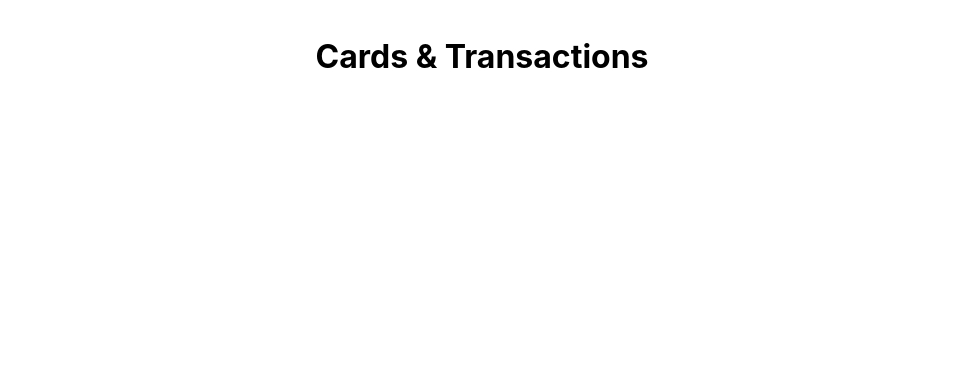
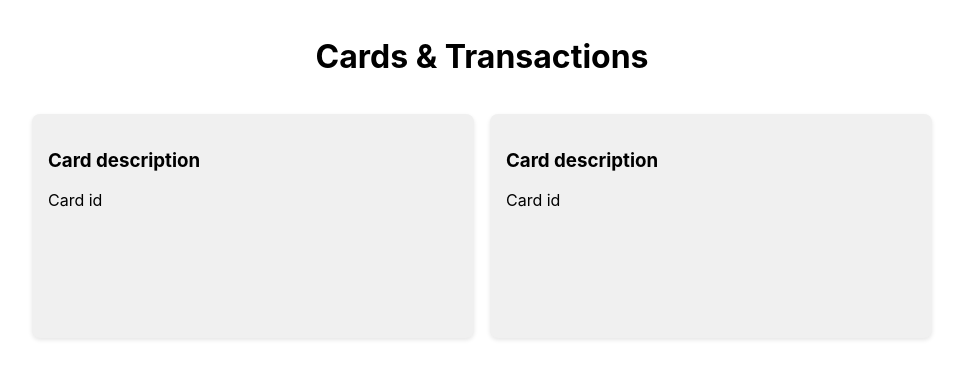
Before and after one commit to clssrx/cards-and-transactions, a React (Vite) app: page / in a window 1280 px wide. Shown: the top 378 px of the page, without its empty margins (158-1121 px from the left). Built offline with nearby package versions, Linux system fonts and the light colour scheme.

Commit message:
feat: add static cardslist and carditem, basic styling

```diff
--- /dev/null
+++ b/src/components/CardsList/CardItem/CardItem.css
@@ -0,0 +1,8 @@
+.card-item {
+	background-color: #f0f0f0;
+	padding: 1rem;
+	border-radius: 8px;
+	box-shadow: 0 2px 4px rgba(0, 0, 0, 0.1);
+	min-height: 12rem;
+	cursor: pointer;
+}
--- /dev/null
+++ b/src/components/CardsList/CardItem/CardItem.tsx
@@ -0,0 +1,12 @@
+import './CardItem.css';
+
+function CardItem() {
+	return (
+		<div className='card-item'>
+			<h3>Card description</h3>
+			<p>Card id</p>
+		</div>
+	);
+}
+
+export default CardItem;
--- /dev/null
+++ b/src/components/CardsList/CardsList.css
@@ -0,0 +1,14 @@
+.card-list {
+	list-style: none;
+	display: grid;
+	grid-template-columns: repeat(2, 1fr);
+	gap: 1rem;
+	margin: 0;
+	padding: 0;
+}
+
+@media (max-width: 480px) {
+	.card-list {
+		grid-template-columns: 1fr;
+	}
+}
--- /dev/null
+++ b/src/components/CardsList/CardsList.tsx
@@ -0,0 +1,13 @@
+import './CardsList.css';
+import CardItem from './CardItem/CardItem';
+
+function CardsList() {
+	return (
+		<section className='card-list'>
+			<CardItem />
+			<CardItem />
+		</section>
+	);
+}
+
+export default CardsList;
--- a/src/pages/Dashboard.css
+++ b/src/pages/Dashboard.css
@@ -1,3 +1,12 @@
 .header {
 	text-align: center;
 }
+
+.main {
+	max-width: 900px;
+	margin: 0 auto;
+	padding: 1rem;
+	display: flex;
+	flex-direction: column;
+	gap: 1rem;
+}
--- a/src/pages/Dashboard.tsx
+++ b/src/pages/Dashboard.tsx
@@ -1,4 +1,7 @@
 import './Dashboard.css';
+
+//todo: improve imports
+import CardsList from '../components/CardsList/CardsList';
 
 function Dashboard() {
 	return (
@@ -8,7 +11,7 @@ function Dashboard() {
 			</header>
 
 			<main className='main'>
-				{/* CardsList widget */}
+				<CardsList />
 
 				{/* Amount filter */}
 
```
